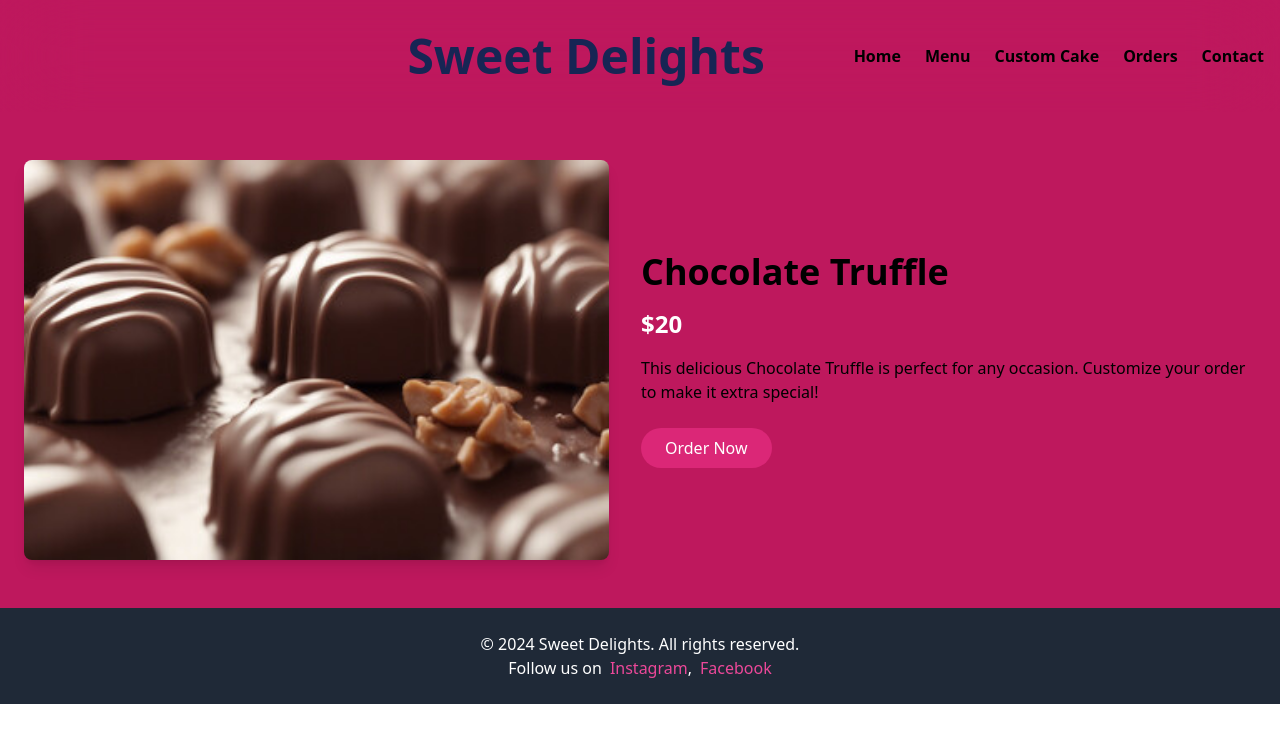
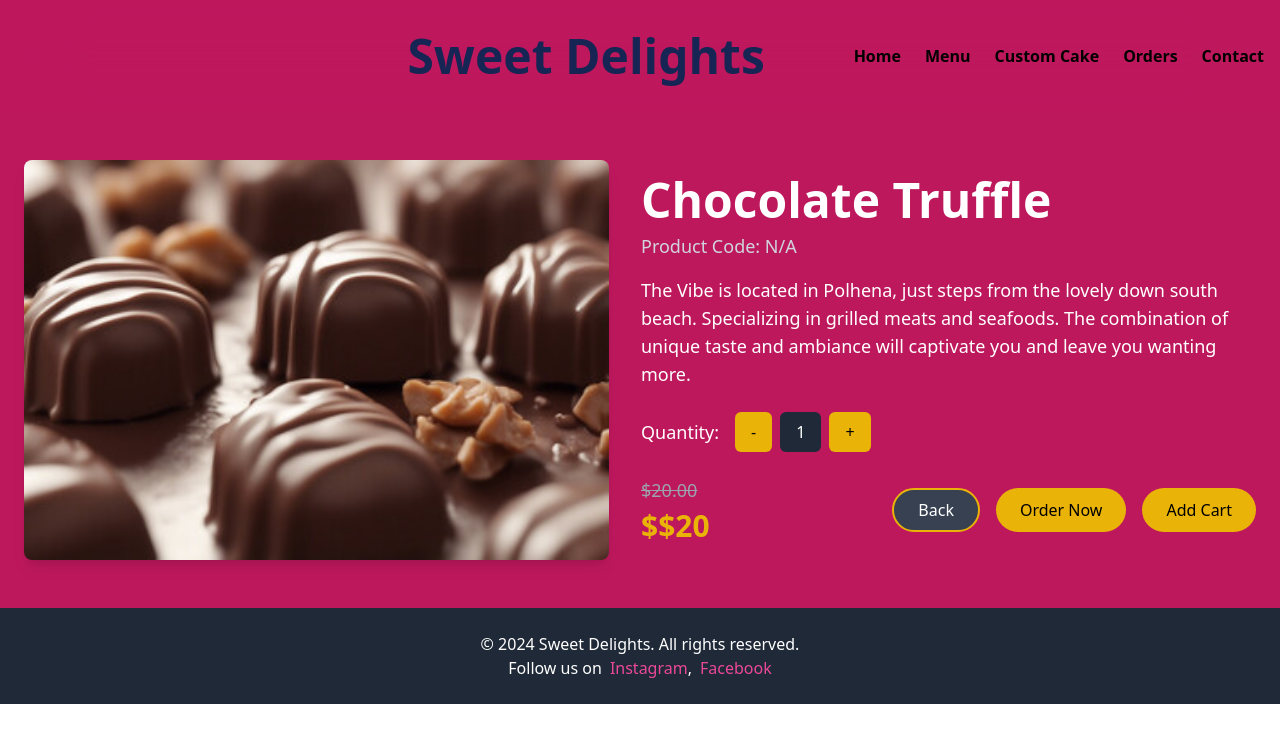
Before and after one commit to HirunaD/Sweet-Delights, a React (Vite) app: page /product/1 in a window 1280 px wide. Shown: the top 742 px of the page. Built offline with nearby package versions, Linux system fonts and the light colour scheme.

Commit message:
Update product detail page

```diff
--- a/src/sections/ProductDetail/Hero.tsx
+++ b/src/sections/ProductDetail/Hero.tsx
@@ -1,18 +1,39 @@
-import { useParams } from 'react-router-dom';
+import { useParams, useNavigate } from 'react-router-dom';
+import { useState } from 'react';
 import { cakes } from '../../constants/Home/cakeTypes';
 
 const Hero = () => {
   const params = useParams();
+  const navigate = useNavigate();
   const id = params.id ? parseInt(params.id, 10) : null;
 
+  const [quantity, setQuantity] = useState(1);
+
   const product = cakes.find((cake) => cake.id === id);
+
+  const handleAddToCart = () => {
+    console.log('Added to cart:', { ...product, quantity });
+    alert(`${product.name} x ${quantity} has been added to your cart!`);
+  };
+
+  const handleBack = () => {
+    navigate(-1); // Navigate to the previous page
+  };
+
+  const handleQuantityChange = (type) => {
+    if (type === 'increase') {
+      setQuantity((prev) => prev + 1);
+    } else if (type === 'decrease' && quantity > 1) {
+      setQuantity((prev) => prev - 1);
+    }
+  };
 
   if (!product) {
     return <div className="container mx-auto text-center">Product not found!</div>;
   }
 
   return (
-    <div className="container mx-auto px-6 py-12">
+    <div className="container mx-auto px-6 py-12 text-white">
       <div className="flex flex-col md:flex-row items-center md:space-x-8">
         <img
           src={product.image}
@@ -20,14 +41,56 @@ const Hero = () => {
           className="w-[720px] md:w-1/2 h-[400px] object-cover rounded-lg shadow-lg"
         />
         <div className="text-center md:text-left">
-          <h1 className="text-4xl font-bold mb-4">{product.name}</h1>
-          <p className="text-white text-2xl font-semibold mb-4">{product.price}</p>
-          <p className="text-black mb-6">
-            This delicious {product.name} is perfect for any occasion. Customize your order to make it extra special!
+          <h1 className="text-5xl font-bold mb-2">{product.name}</h1>
+          <p className="text-lg text-gray-300 mb-4">Product Code: {product.code || 'N/A'}</p>
+          <p className="text-lg mb-6">
+            The Vibe is located in Polhena, just steps from the lovely down south beach. Specializing in grilled meats
+            and seafoods. The combination of unique taste and ambiance will captivate you and leave you wanting more.
           </p>
-          <button className="bg-pink-600 text-white px-6 py-2 rounded-full hover:bg-pink-700">
-            Order Now
-          </button>
+          <div className="flex items-center gap-4 mb-6">
+            <p className="text-lg">Quantity:</p>
+            <div className="flex items-center gap-2">
+              <button
+                className="bg-yellow-500 text-black px-4 py-2 rounded-md hover:bg-yellow-600"
+                onClick={() => handleQuantityChange('decrease')}
+              >
+                -
+              </button>
+              <span className="px-4 py-2 bg-gray-800 rounded-md">{quantity}</span>
+              <button
+                className="bg-yellow-500 text-black px-4 py-2 rounded-md hover:bg-yellow-600"
+                onClick={() => handleQuantityChange('increase')}
+              >
+                +
+              </button>
+            </div>
+          </div>
+          <div className="flex justify-between items-center">
+            <div>
+              <p className="line-through text-gray-400 text-lg mb-1">${product.originalPrice || '20.00'}</p>
+              <p className="text-3xl text-yellow-500 font-bold">${product.price}</p>
+            </div>
+            <div className="flex gap-4">
+              <button
+                className="bg-gray-700 text-white px-6 py-2 rounded-full hover:bg-gray-800 border-2 border-yellow-500"
+                onClick={handleBack}
+              >
+                Back
+              </button>
+              <button
+                className="bg-yellow-500 text-black px-6 py-2 rounded-full hover:bg-yellow-600"
+                onClick={() => alert('Order Now clicked!')}
+              >
+                Order Now
+              </button>
+              <button
+                className="bg-yellow-500 text-black px-6 py-2 rounded-full hover:bg-yellow-600"
+                onClick={handleAddToCart}
+              >
+                Add Cart
+              </button>
+            </div>
+          </div>
         </div>
       </div>
     </div>
```
